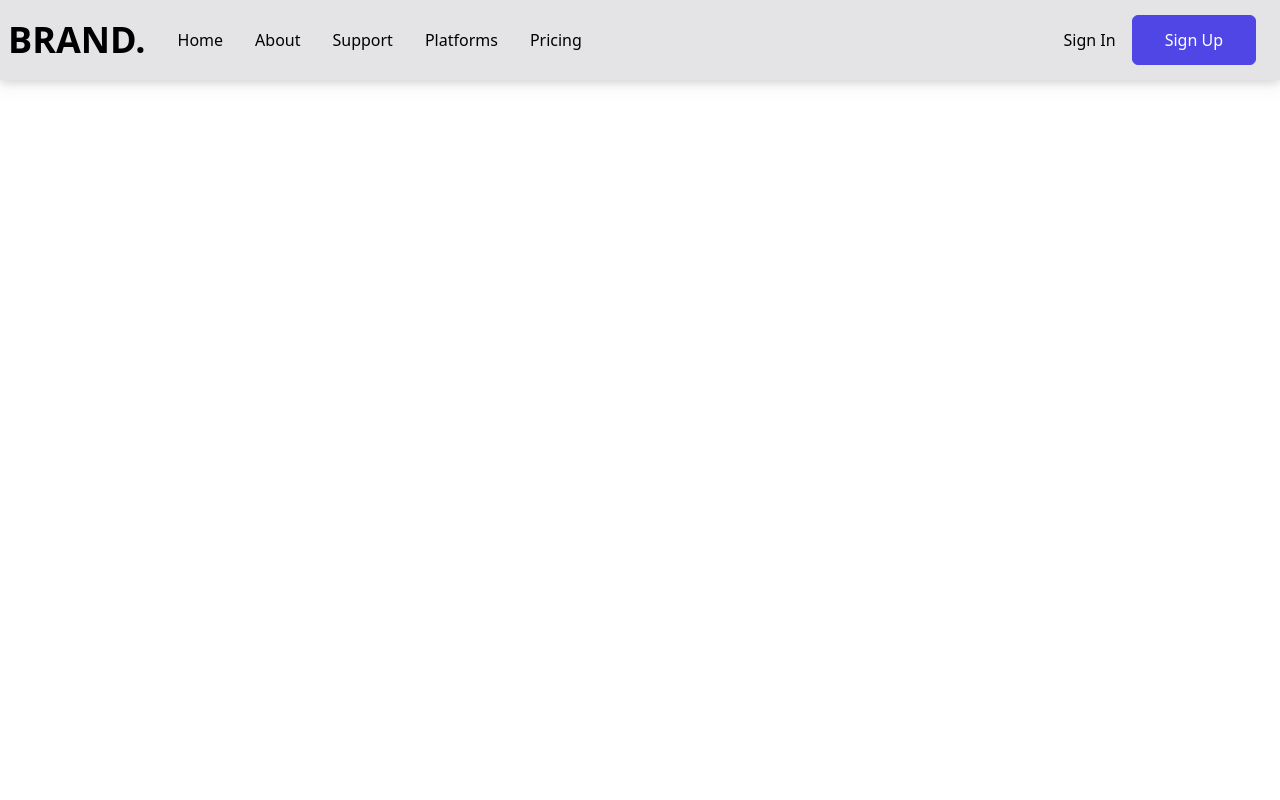
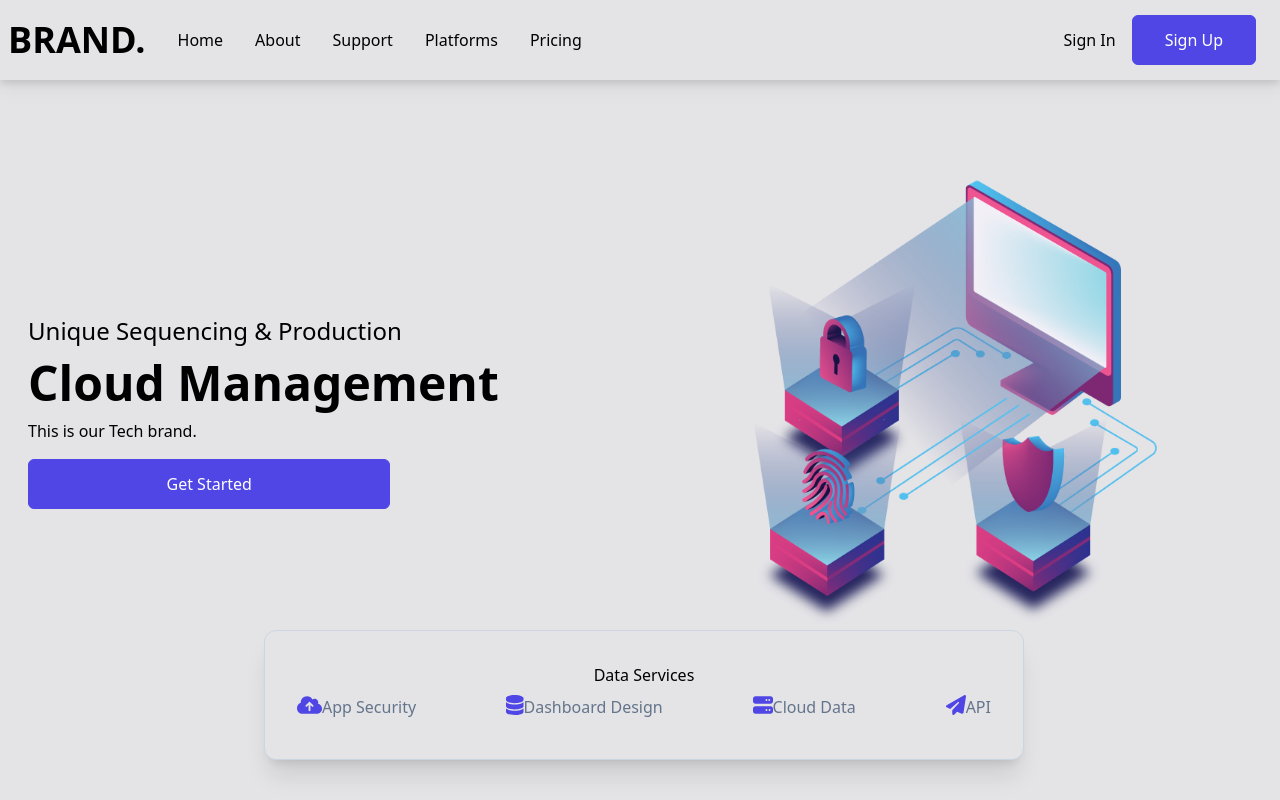
Before and after one commit to DebabrataSaha-570/cloud-app-react-tailwind, a React (Create React App) app: page / in a window 1280 px wide. Built offline with nearby package versions, Linux system fonts and the light colour scheme.

Commit message:
home section done

```diff
--- a/src/App.js
+++ b/src/App.js
@@ -1,11 +1,13 @@
 import logo from './logo.svg';
 import './App.css';
 import Navbar from './Components/Navbar/Navbar';
+import Home from './Components/Home/Home';
 
 function App() {
   return (
     <div>
       <Navbar></Navbar>
+      <Home></Home>
     </div>
   );
 }
--- /dev/null
+++ b/src/Components/Home/Home.js
@@ -0,0 +1,35 @@
+import React from 'react';
+import bgImg from '../../images/cyber-bg.png';
+import { FontAwesomeIcon } from '@fortawesome/react-fontawesome'
+import { faCloudArrowUp, faDatabase, faServer, faPaperPlane } from '@fortawesome/free-solid-svg-icons'
+
+const Home = () => {
+    return (
+        <div className='w-full h-screen bg-zinc-200 flex flex-col justify-between '>
+
+            <div className='grid md:grid-cols-2 max-w-[1240px] m-auto'>
+                <div className='flex flex-col justify-center md:items-start w-full px-2 py-8'>
+                    <p className='text-2xl mt-10'>Unique Sequencing & Production </p>
+                    <h1 className='py-3 text-5xl md:text:7xl font-bold'>Cloud Management</h1>
+                    <p>This is our Tech brand.</p>
+                    <button className='py-3 px-6 sm:w-[60%] my-4'>Get Started</button>
+                </div>
+                <div>
+                    <img className='w-full' src={bgImg} alt="background_img" />
+                </div>
+                <div className='absolute flex flex-col py-8 md:min-w-[760px] bottom-[5%] mx-1 md:left-1/2 transform md:-translate-x-1/2 bg-zinc-200 border border-slate-300 rounded-xl text-center shadow-xl'>
+                    <p>Data Services</p>
+                    <div className='flex justify-between flex-wrap px-4'>
+                        <p className='flex px-4 py-2 text-slate-500'><FontAwesomeIcon size="lg" icon={faCloudArrowUp} className="text-indigo-600" /> App Security</p>
+                        <p className='flex px-4 py-2 text-slate-500'><FontAwesomeIcon size="lg" icon={faDatabase} className="text-indigo-600" /> Dashboard Design</p>
+                        <p className='flex px-4 py-2 text-slate-500'><FontAwesomeIcon size="lg" icon={faServer} className="text-indigo-600" /> Cloud Data</p>
+                        <p className='flex px-4 py-2 text-slate-500'><FontAwesomeIcon size="lg" icon={faPaperPlane} className="text-indigo-600" /> API</p>
+
+                    </div>
+                </div>
+            </div>
+        </div>
+    );
+};
+
+export default Home;
```
